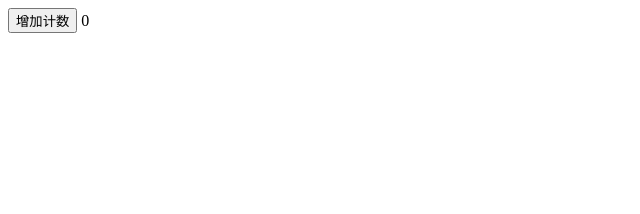
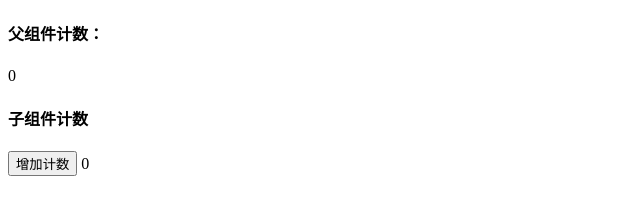
Before and after one commit to xinleiye/Base, a plain HTML site: page 单向数据流.html in a window 1280 px wide. Shown: the whole page, without its empty margins (0-640 px from the left). Drawn offline with Linux system fonts and the light colour scheme.

Commit message:
父子组件数据同步更新
1. 父组件通过自定义事件updatecount监听子组件数据变化
2. 子组件主动触发自定义事件updatecount通知父组件自己状态发生变化
3. 父组件调用自定义事件updatecount的处理函数，对子组件的变化做出反应

```diff
--- a/单向数据流.html
+++ b/单向数据流.html
@@ -9,8 +9,11 @@
 </head>
 <body>
     <div id="app">
+        <div>
+            <h4>父组件计数：</h4><span>{{count}}</span>
+        </div>
         <!--注意大小写，在Html中通过v-bind绑定的componentCount在组件定义中，需要使用小写，即componentcount-->
-        <custom-btn v-bind:componentCount="count"></custom-btn>
+        <custom-btn v-bind:componentCount="count" v-on:updateCount="updateCount"></custom-btn>
     </div>
     <script>
         Vue.component("customBtn", {
@@ -22,6 +25,7 @@
             },
             template: `
                 <div>
+                    <h4>子组件计数</h4>
                     <input type="button" value="增加计数" v-on:click="increaseCount" />
                     <span>{{increaseCount2}}</span>
                 </div>
@@ -34,6 +38,8 @@
             methods: {
                 increaseCount() {
                     this.newCount++;
+                    // 子组件状态发生化时，主动触发自定义事件
+                    this.$emit("updatecount");
                 }
             }
         })
@@ -41,6 +47,12 @@
             el: "#app",
             data: {
                 count: 0
+            },
+            methods:{
+                // 定义自定义事件的处理函数
+                updateCount() {
+                    this.count++;
+                }
             }
         })
     </script>
```
